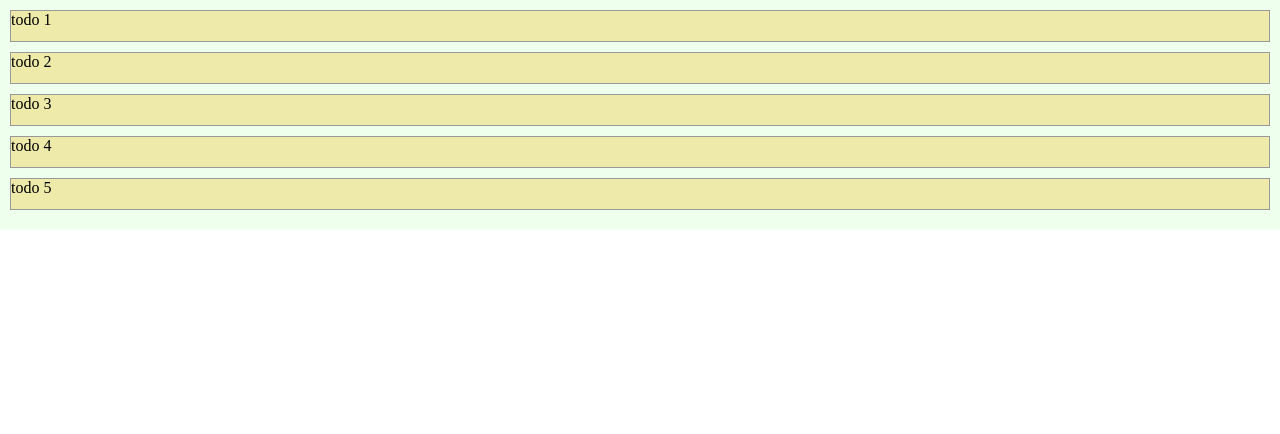
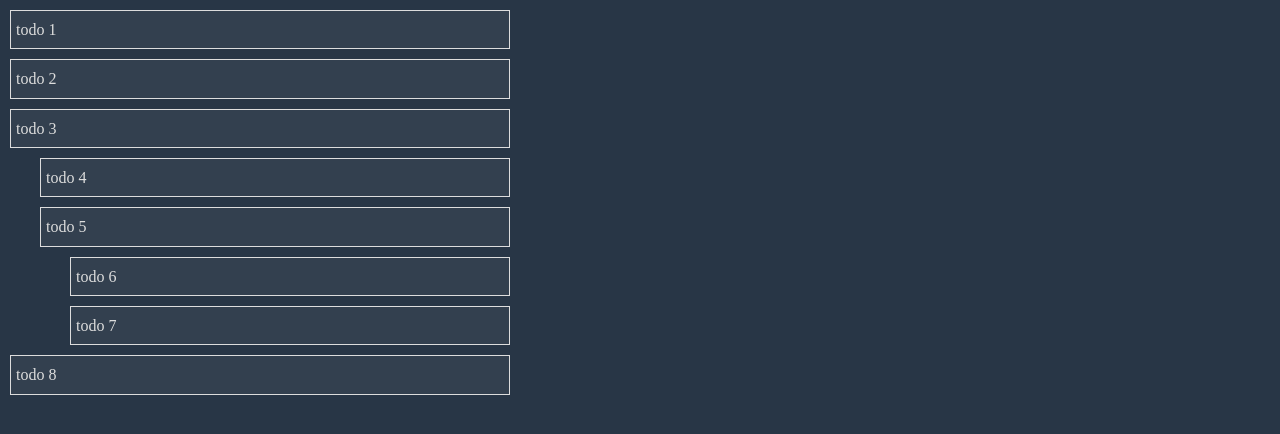
Before and after one commit to juicylevel/papyrus, a React (Create React App) app: page / in a window 1280 px wide. Shown: the top 434 px of the page. Built offline with nearby package versions, Linux system fonts and the light colour scheme.

Commit message:
add Draggable wrapper

```diff
--- a/src/components/App.scss
+++ b/src/components/App.scss
@@ -1,3 +1,3 @@
 .App {
-    background-color: #eeffee;
+
 }
--- /dev/null
+++ b/src/components/dnd/draggable.js
@@ -0,0 +1,40 @@
+import React from 'react';
+
+const draggable = params => {
+    return Component => {
+        return class Draggable extends React.Component {
+            constructor(props) {
+                super(props);
+
+                this.elRef = React.createRef();
+
+                this.handleMouseDown = this.handleMouseDown.bind(this);
+            }
+
+            handleMouseDown(e) {
+                const el = this.elRef.current;
+
+                const left = e.pageX - el.offsetWidth / 2 + 'px';
+                const top = e.pageY - el.offsetHeight / 2 + 'px';
+
+                console.log({left, top});
+            }
+
+            render() {
+                return (
+                    <Component
+                        {...this.props}
+                        forwardedRef={this.elRef}
+                        onMouseDown={this.handleMouseDown}
+                    />
+                )
+            }
+
+            componentDidMount() {
+
+            }
+        }
+    }
+}
+
+export default draggable;
--- a/src/components/todo/Todo.js
+++ b/src/components/todo/Todo.js
@@ -1,14 +1,15 @@
 import React, { Component } from 'react';
 import PropTypes from 'prop-types';
+import draggable from '../dnd/draggable';
 import './Todo.css';
 
 class Todo extends Component {
     render () {
-        const { depth, text } = this.props;
+        const {forwardedRef, depth, text, ...rest} = this.props;
         const className = `Todo depth-${depth}`;
         return (
-            <div className={className}>
-                { text }
+            <div ref={forwardedRef} className={className} {...rest}>
+                <span className="text">{ text }</span>
             </div>
         )
     }
@@ -26,4 +27,4 @@ Todo.defaultProps = {
     depth: 1
 }
 
-export default Todo;
+export default draggable()(Todo);
--- a/src/components/todo/Todo.scss
+++ b/src/components/todo/Todo.scss
@@ -1,8 +1,17 @@
 .Todo {
     min-height: 30px;
-    border: 1px solid #999;
+    border: 1px solid #ddd;
     margin-bottom: 10px;
-    background-color: #eeeaaa;
+    color: #ddd;
+    line-height: 30px;
+    padding: 3px 5px;
+    background-color: rgba(255, 255, 255, 0.05);
+    cursor: -webkit-grab;
+    cursor: grab;
+
+    .text {
+        vertical-align: middle;
+    }
 }
 
 $depth-size: 30px;
--- a/src/components/todolist/TodoList.js
+++ b/src/components/todolist/TodoList.js
@@ -1,5 +1,5 @@
 import React, { Component } from 'react';
-import { forEach } from 'lodash';
+import { forEach, isEmpty } from 'lodash';
 import Todo from '../todo/Todo';
 import './TodoList.css';
 
@@ -7,26 +7,30 @@ class TodoList extends Component {
     renderTodos () {
         const { data } = this.props;
 
-        const createTodos = items => {
+        const createTodos = (items, depth) => {
             let todos = [];
 
             forEach(items, item => {
                 todos.push(
-                    <Todo key={item.id} { ...item } />
+                    <Todo
+                        { ...item }
+                        key={item.id}
+                        depth={depth}
+                    />
                 );
 
-                if (item.items) {
+                if (!isEmpty(item.items)) {
                     todos = [
                         ...todos,
-                        ...createTodos(item.items)
-                    ]
+                        ...createTodos(item.items, depth + 1)
+                    ];
                 }
             });
 
             return todos;
         };
 
-        return createTodos(data.items);
+        return createTodos(data.items, 1);
     }
 
     render () {
@@ -60,8 +64,18 @@ TodoList.defaultProps = {
                 text: 'todo 4'
             }, {
                 id: 5,
-                text: 'todo 5'
+                text: 'todo 5',
+                items: [{
+                    id: 6,
+                    text: 'todo 6'
+                }, {
+                    id: 7,
+                    text: 'todo 7'
+                }]
             }]
+        }, {
+            id: 8,
+            text: 'todo 8'
         }]
     }
 }
--- a/src/components/todolist/TodoList.scss
+++ b/src/components/todolist/TodoList.scss
@@ -1,3 +1,8 @@
 .TodoList {
     padding: 10px;
+    max-width: 500px;
+
+    .Todo:last-child {
+        margin-bottom: 0px;
+    }
 }
--- a/src/index.scss
+++ b/src/index.scss
@@ -1,3 +1,3 @@
 body {
-    background-color: #ffffff;
+    background-color: #283646;
 }
```
